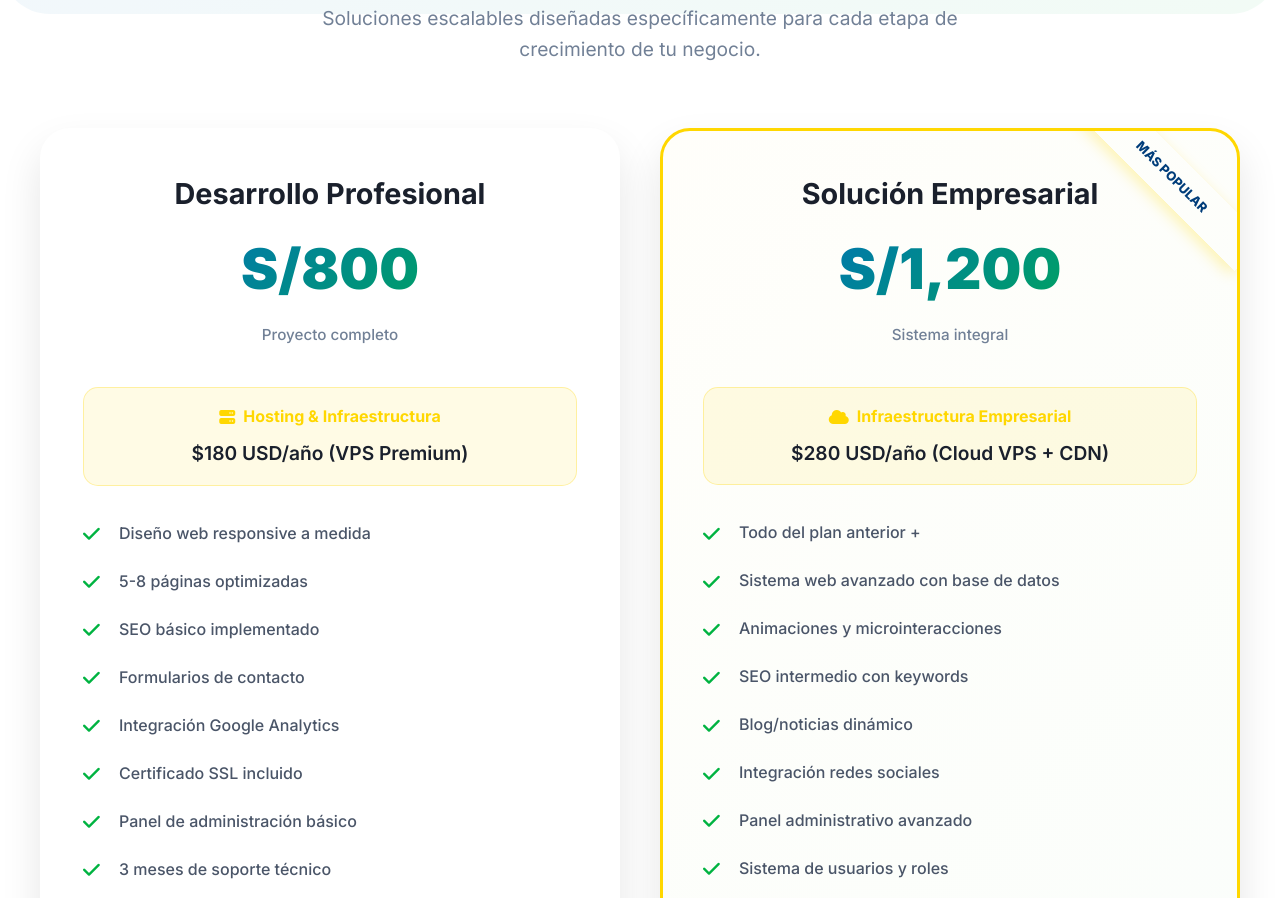
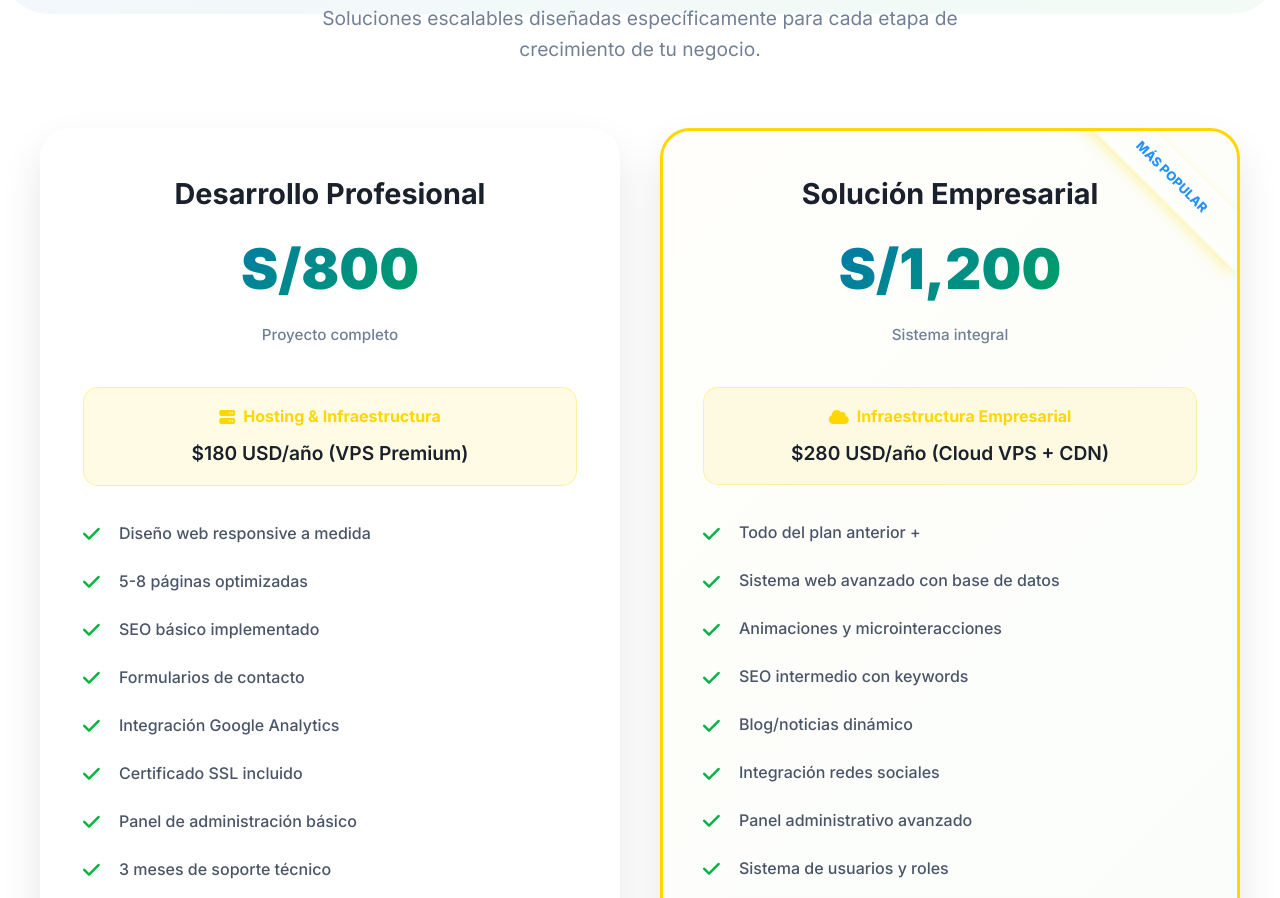
Before and after one commit to JoseJeampierJaraSalas1997/josejara, a plain HTML site: page index.html in a window 1280 px wide. Shown: the part 2757-3655 px from the top of the page. Drawn offline with nearby package versions, Linux system fonts and the light colour scheme.

Commit message:
update dark blue color variable in CSS

```diff
--- a/index.html
+++ b/index.html
@@ -33,7 +33,7 @@
             --secondary-silver: #e8eaed;
             --primary-gold: #ffd700;
             --secondary-gold: #ffe55c;
-            --dark-blue: #003d7a;
+            --dark-blue: #2491ff;
             --dark-green: #006b28;
             --text-primary: #1a202c;
             --text-secondary: #4a5568;
```
